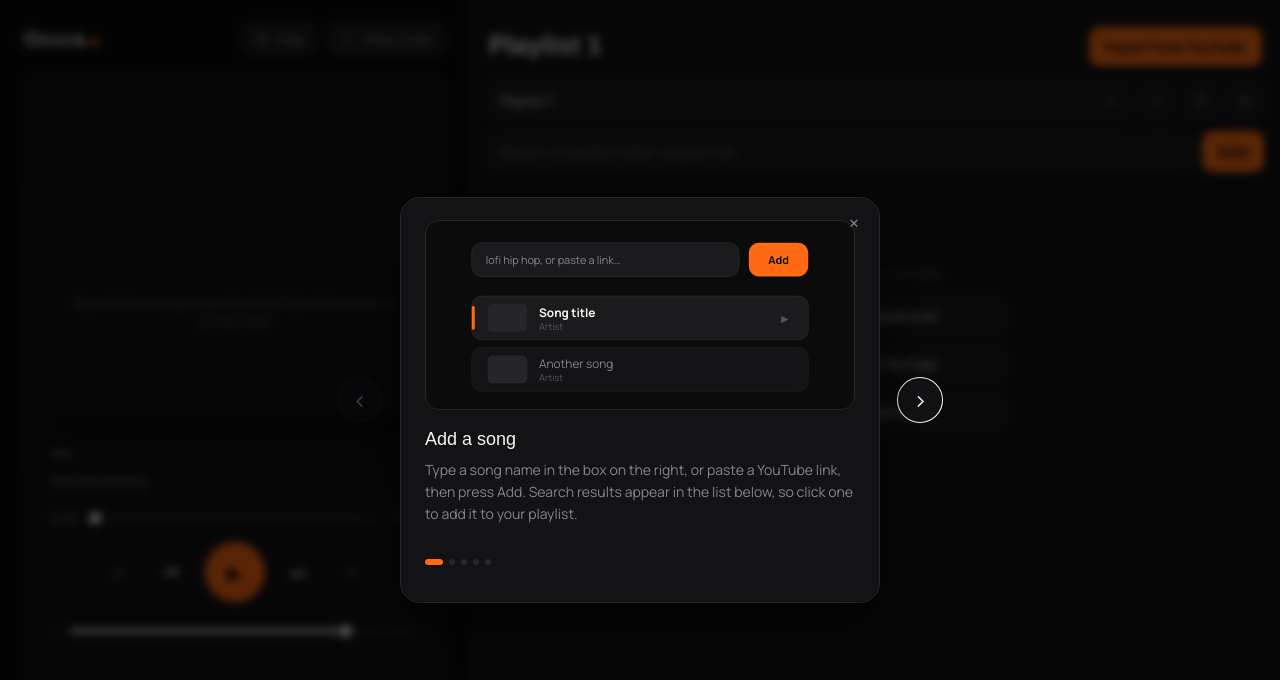
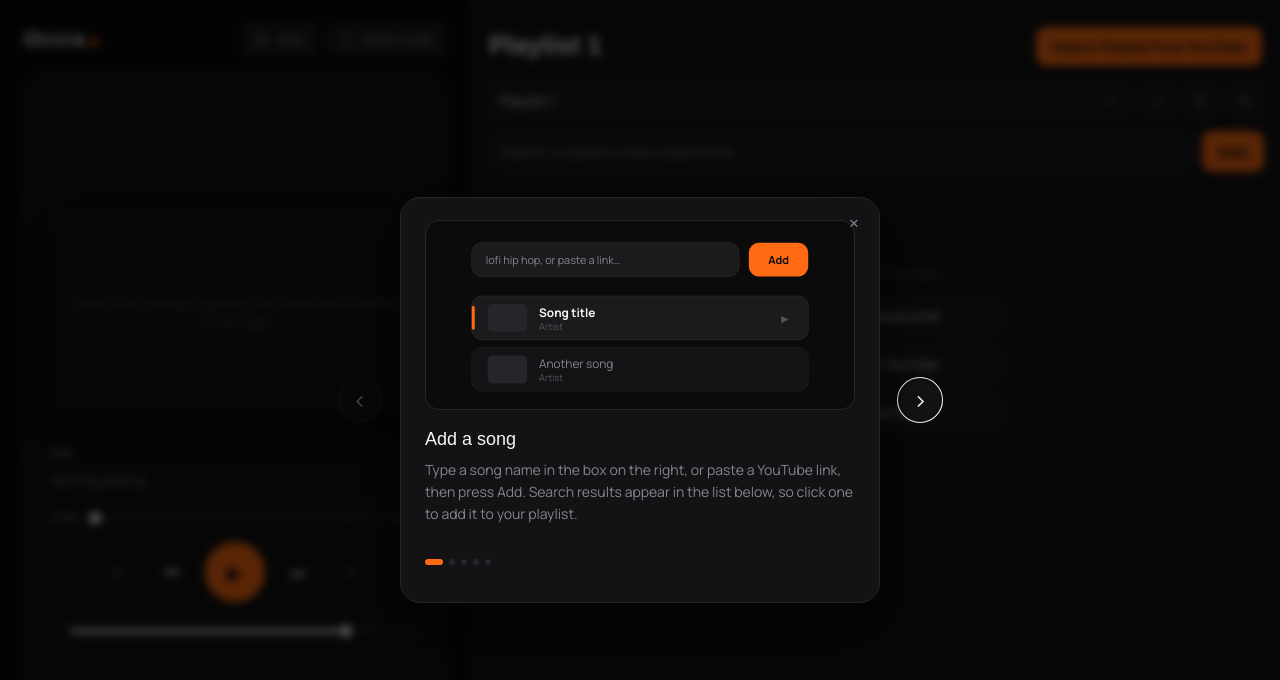
Before and after one commit to HaiNam2312/Occra, a plain HTML site: page site/index.html in a window 1280 px wide. Drawn offline with Linux system fonts and the light colour scheme; a web font is replaced by a local one.

Commit message:
Wording problem for importing playlist from ytb

```diff
--- a/site/index.html
+++ b/site/index.html
@@ -34,7 +34,7 @@
   </div>
 </div>
 <aside>
-  <div class="ph"><input id="plname" class="plname" spellcheck="false" title="Click to rename playlist"><button id="mine" class="imp">Import from YouTube</button></div>
+  <div class="ph"><input id="plname" class="plname" spellcheck="false" title="Click to rename playlist"><button id="mine" class="imp">Import Playlist from YouTube</button></div>
   <div class="pl">
     <div class="dd" id="dd"><button class="ddb" id="ddb" aria-haspopup="listbox" aria-expanded="false"><span class="ddt" id="ddt"></span><svg viewBox="0 0 24 24" width="16" height="16" fill="none" stroke="currentColor" stroke-width="2" stroke-linecap="round" stroke-linejoin="round"><path d="M6 9l6 6 6-6"/></svg></button><div class="ddm" id="ddm" role="listbox" hidden></div></div>
     <button class="ib" id="nl" title="New playlist">+</button>
```
